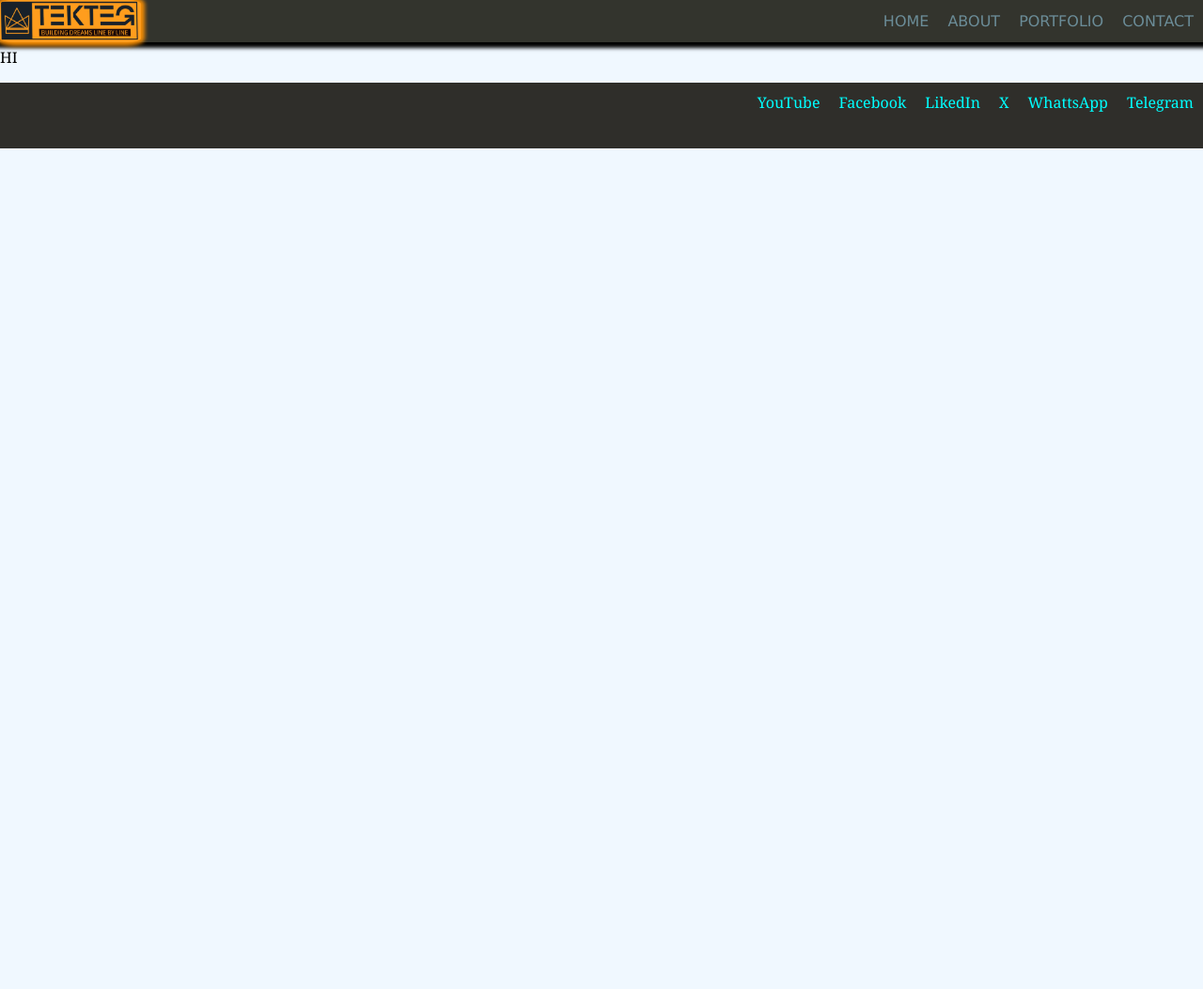
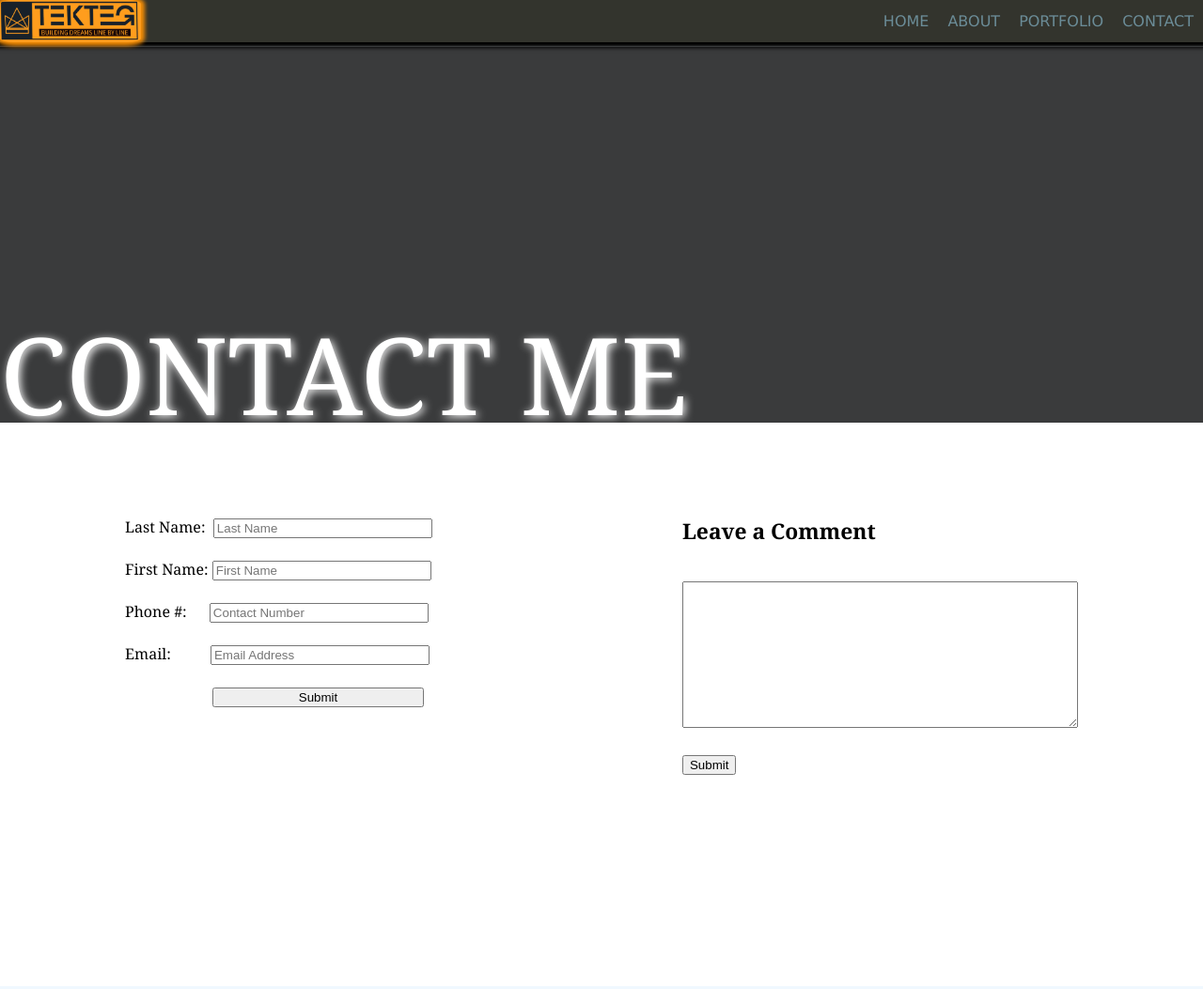
Before and after one commit to TekTeg/Personal-Website-2, a plain HTML site: page contact.html in a window 1280 px wide. Shown: the top 1053 px of the page at 94% size. Before the commit the page ends 800 px from the top, so only its background shows below. Drawn offline with Linux system fonts and the light colour scheme; files whose address does not match are found by name.

Commit message:
Contact Page updated

```diff
--- a/contact.html
+++ b/contact.html
@@ -1,11 +1,13 @@
 <!DOCTYPE html>
 <html lang="en">
+
 <head>
   <meta charset="UTF-8">
   <meta name="viewport" content="width=device-width, initial-scale=1.0">
   <title>Contact</title>
   <link rel="stylesheet" href="style.css">
 </head>
+
 <body>
   <header id="nav-bar">
 
@@ -17,9 +19,36 @@
   </header>
   <img id="logo" src="/Users/tekle/Documents/Coursework/personal-website/logo.png" height="45px" width="150px">
 
-<main>
-HI
-</main>
+  <main>
+    <div id="contact-first">
+      <div id="contact-first-text"> CONTACT ME</div>
+    </div>
+    <div id="contact-second">
+      <div id="contact-second-first">
+        <label for="lname">Last Name:&nbsp;</label>
+        <input type="text" name="lname" id="lname" placeholder="Last Name" required>
+        <br><br>
+        <label for="fname">First Name:</label>
+        <input type="text" name="fname" id="fname" placeholder="First Name">
+        <br><br>
+        <label for="tel" style="padding-right: 20px;">Phone #:</label>
+        <input type="tel" name="tel" id="tel" placeholder="Contact Number" pattern="[0-9] {3} [0-9] {3} [0-9] {4}">
+        <br><br>
+        <label for="email" style="padding-right: 38px;">Email:</label>
+        <input type="email" name="email" id="email" placeholder="Email Address" required>
+        <br><br>
+
+        <input type="button" name="submit" id="sub" value="Submit" style="margin-left:93px;">
+        <br><br>
+
+      </div>
+      <div id="contact-second-second">
+        <h5> Leave a Comment</h5>
+        <textarea rows="10" cols="50"></textarea><br><br>
+        <input type="button" name="submit" id="sub" value="Submit" >
+      </div>
+    </div>
+  </main>
 </body>
 <footer>
   <ul id="social-media">
@@ -30,5 +59,6 @@ HI
     <li class="social-media">WhattsApp</li>
     <li class="social-media">Telegram</li>
   </ul>
- </footer>
+</footer>
+
 </html>
--- a/style.css
+++ b/style.css
@@ -2,12 +2,11 @@ body {
   background-color: aliceblue;
   margin: 0;
   font-family: Georgia, Times, 'Times New Roman', serif;
-
+  min-width: 730px;
 }
 
 main {
   padding-top: 50px;
-
 }
 
 #nav-bar {
@@ -211,6 +210,7 @@ justify-content: center;
   -webkit-text-stroke-color: black;
   letter-spacing: 1.5cap;
 
+
   font-size: 2.5cap;
   display: flex;
   flex-direction: column;
@@ -235,6 +235,7 @@ justify-content: center;
   z-index: 1;
   border-radius: 2%;
   /* border:1px solid grey; */
+  box-shadow: -15px 0 15px -3px rgb(45, 22, 22);
 }
 #project-two{
 display: flex;
@@ -289,3 +290,35 @@ margin:0 -30px;
   object-position: 88% 50%;
   padding-top: 41%;
 }
+#contact-first{
+  width:100%;
+  height:400px;
+  background-color: #3a3b3c;
+  font-size: 10cap;
+  text-align:center;
+  display: flex;
+
+}
+#contact-first-text{
+
+ align-self: last baseline;
+ margin-bottom: -25px;
+color: white;
+text-shadow: 2px 2px 10px white;
+}
+#contact-second{
+  width:100%;
+  height:400px;
+  background-color: white;
+  display: flex;
+  padding: 100px 0;
+  justify-content: space-around
+
+}
+#contact-second-second>h5{
+  margin-top: 0;
+  font-size: 2cap;
+}
+#contact-second-first>input{
+  width:225px;
+}
```
Also changed, not shown: portfolio.html (+9 -3 lines).
